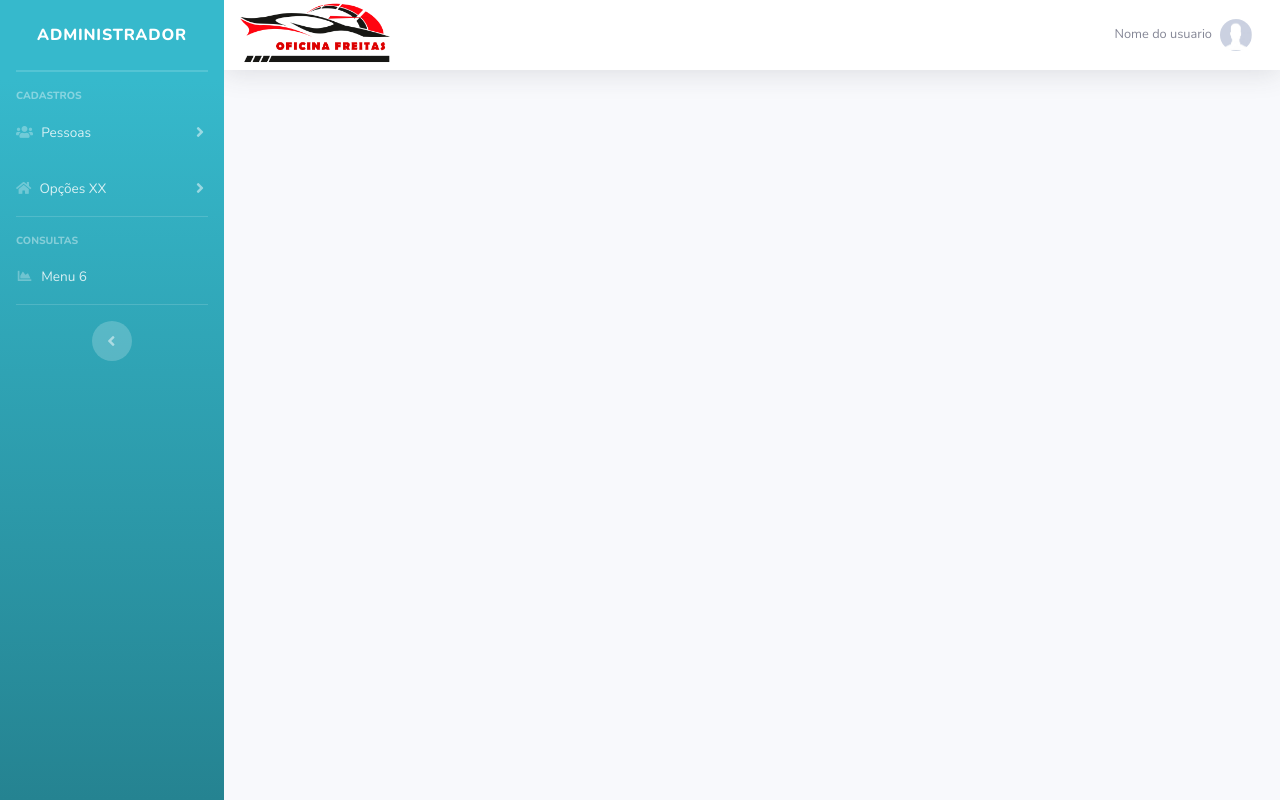
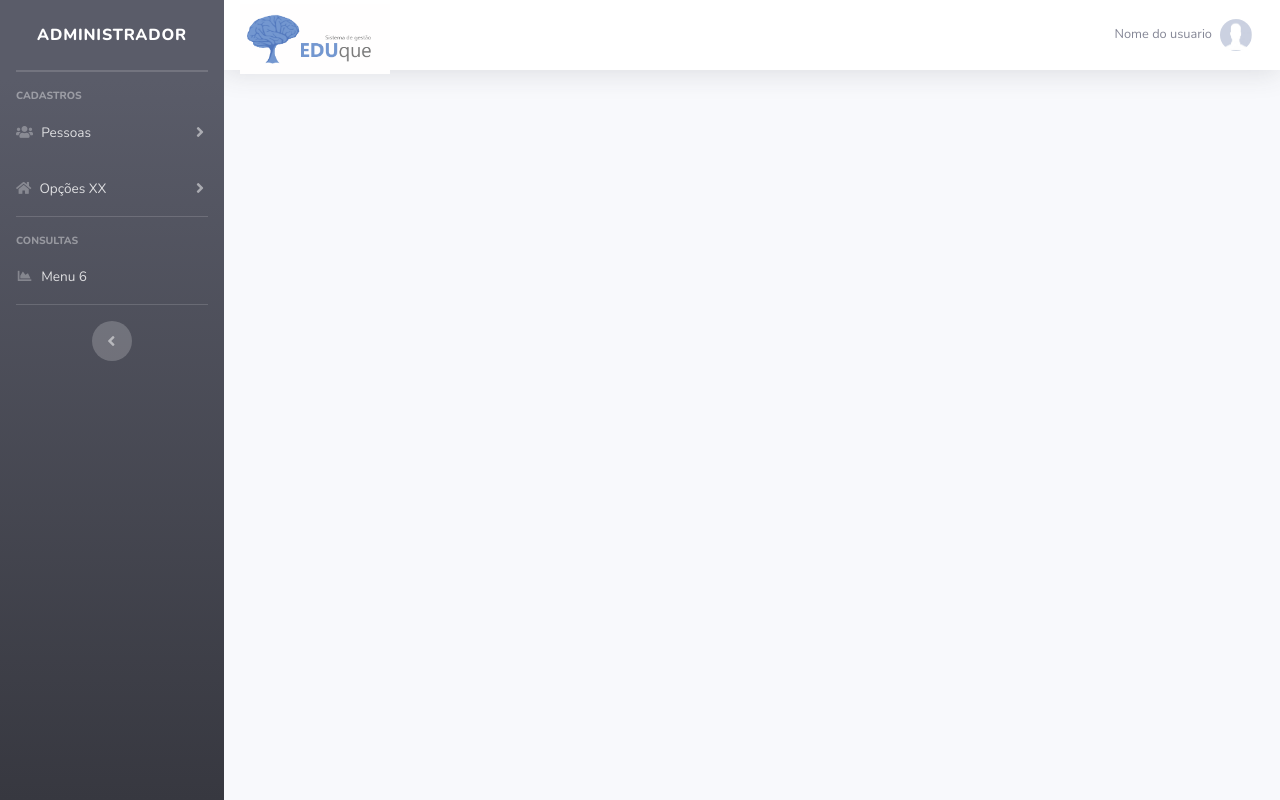
Before and after one commit to gustavogamasa/sistema-escolar, a PHP site: page /escolar/index.php in a window 1280 px wide. Run offline with PHP 8.4, Linux system fonts and the light colour scheme; data that the repository does not hold is empty.

Commit message:
CSS ajustes

```diff
--- a/painel-adm/index.php
+++ b/painel-adm/index.php
@@ -54,7 +54,7 @@
         <div id="wrapper">
 
             <!-- Sidebar -->
-            <ul class="navbar-nav bg-gradient-info sidebar sidebar-dark accordion" id="accordionSidebar">
+            <ul class="navbar-nav bg-gradient-dark sidebar sidebar-dark accordion" id="accordionSidebar">
 
                 <!-- Sidebar - Brand -->
                 <a class="sidebar-brand d-flex align-items-center justify-content-center" href="index.php">
@@ -154,7 +154,7 @@
                         <button id="sidebarToggleTop" class="btn btn-link d-md-none rounded-circle mr-3">
                             <i class="fa fa-bars"></i>
                         </button>
-                        <img class="mt-2" src="../img/logo.png" width="150">
+                        <img class="mt-2" src="../img/logo-eduque.png" width="150">
 
 
 
```
Also changed, not shown: css/sb-admin-2.css, img/logo-branca.png (deleted), img/logo-branca2.png (deleted), img/logo-eduque.png (added), img/logo-favicon.ico (deleted), img/logo-favicon.png (deleted), img/logo-horizontal-branca.png (deleted), img/logo.png (deleted), img/logo2.png (deleted), 2 other files.
